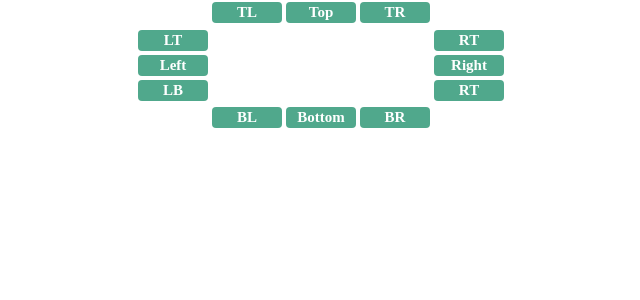
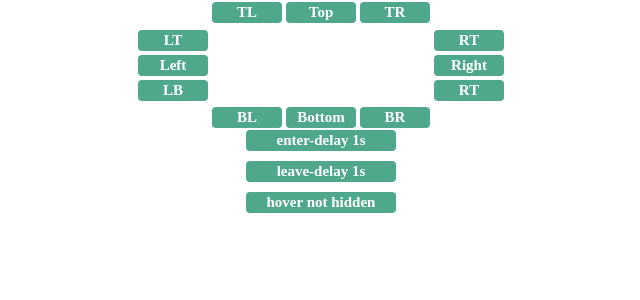
Before and after one commit to heewls/tooltip, a React (Vite) app: page / in a window 1280 px wide. Shown: the top 300 px of the page, without its empty margins (319-959 px from the left). Built offline with nearby package versions, Linux system fonts and the light colour scheme.

Commit message:
delay & hover

```diff
--- a/src/App.tsx
+++ b/src/App.tsx
@@ -1,9 +1,11 @@
 import Normal from "./components/Example/Normal/Normal";
+import Options from "./components/Example/Options/Options";
 
 function App() {
     return (
         <>
             <Normal />
+            <Options />
         </>
     );
 }
--- /dev/null
+++ b/src/components/Example/Options/Options.styles.tsx
@@ -0,0 +1,22 @@
+import styled from "styled-components";
+
+export const Container = styled.div`
+    display: flex;
+    flex-direction: column;
+    justify-content: center;
+    align-items: center;
+`;
+export const Content = styled.div`
+    background-color: #50a88c;
+    width: 150px;
+    text-align: center;
+    color: white;
+    font-weight: bolder;
+    border-radius: 4px;
+    border: none;
+    font-size: 15px;
+    padding: 2px 0;
+    margin-bottom: 10px;
+    cursor: pointer;
+    transition: 800ms ease all;
+`;
--- /dev/null
+++ b/src/components/Example/Options/Options.tsx
@@ -0,0 +1,19 @@
+import Tooltip from "../../Tooltip/Tooltip";
+import Prompt from "../Prompt";
+import * as S from "./Options.styles";
+
+export default function Options() {
+    return (
+        <S.Container>
+            <Tooltip direction="topLeft" content={<Prompt />} enterDelay={1}>
+                <S.Content>enter-delay 1s</S.Content>
+            </Tooltip>
+            <Tooltip direction="top" content={<Prompt />} leaveDelay={1}>
+                <S.Content>leave-delay 1s</S.Content>
+            </Tooltip>
+            <Tooltip direction="topRight" content={<Prompt />} hover>
+                <S.Content>hover not hidden</S.Content>
+            </Tooltip>
+        </S.Container>
+    );
+}
```
